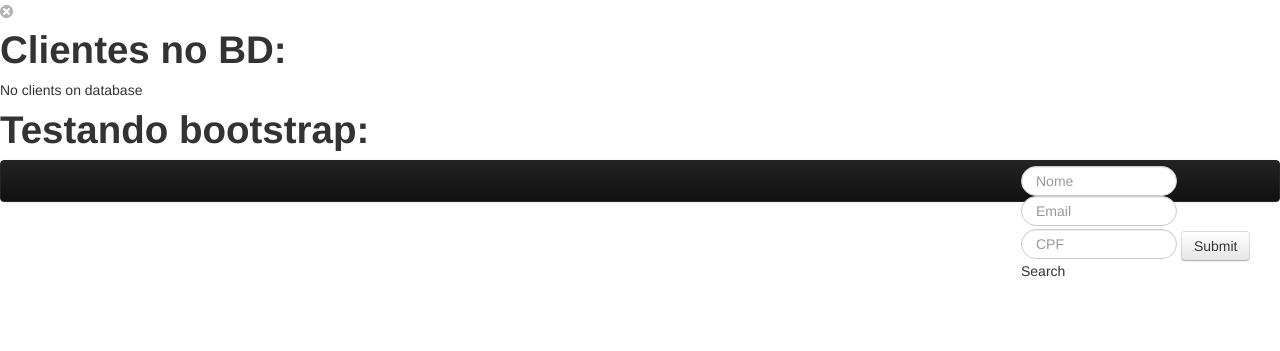
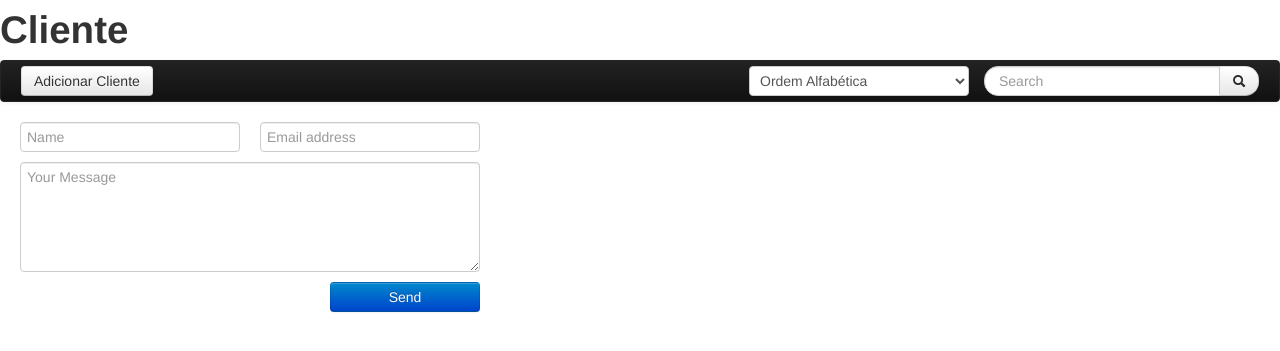
Before and after one commit to nicysneiros/gac, a Django app: page /sematrito/ in a window 1280 px wide. Shown: the top 351 px of the page. Run offline with Django 3.2, Linux system fonts and the light colour scheme; data that the repository does not hold is empty; some libraries are stand-ins or nearby versions.

Commit message:
Modificacoes feitas no index.html (atualmente é a tela de gerenciamente de clientes)

```diff
--- a/atelier/settings.py
+++ b/atelier/settings.py
@@ -159,7 +159,7 @@ LOGGING = {
     }
 }
 
-# import dj_database_url
-# DATABASES['default'] = dj_database_url.config()
+import dj_database_url
+DATABASES['default'] = dj_database_url.config()
 
-# SECURE_PROXY_SSL_HEADER = ('HTTP_X_FORWARDED_PROTO', 'https')
+SECURE_PROXY_SSL_HEADER = ('HTTP_X_FORWARDED_PROTO', 'https')
--- a/atelier/urls.py
+++ b/atelier/urls.py
@@ -10,7 +10,8 @@ urlpatterns = patterns('',
     # url(r'^sematrito/', include('sematrito.foo.urls')),
 
     url(r'^sematrito/$', 'core.views.index'),
-    url(r'^sematrito/bootstrap/$', 'core.views.insertClient'),
+    url(r'^sematrito/addClient/$', 'core.views.addClient'),
+    url(r'^sematrito/editClientName/$', 'core.views.editClientName'),
     # Uncomment the admin/doc line below to enable admin documentation:
     # url(r'^admin/doc/', include('django.contrib.admindocs.urls')),
 
--- a/core/models.py
+++ b/core/models.py
@@ -19,8 +19,6 @@ class Cliente (models.Model):
     endereco = models.ForeignKey(Endereco, db_column='ID_Endereco')
     # Inserindo uma variavel booleana para identificar se o cliente e pessoa juridica ou nao
     juridico = models.BooleanField()
-    # Inserido novo atributo somente para testar ImageField
-    # Foto = models.ImageField(upload_to='fotos/', null=True)
 
     class Meta:
         db_table = 'Cliente'
@@ -43,7 +41,6 @@ class Servico (models.Model):
 
 
 class Produto (Servico):
-    # Produto_id = models.OneToOneField(Servico, parent_link=True, db_column='id')
     tamanho = models.TextField(blank=True)
     categoria = models.TextField(blank=True)
     foto = models.ImageField(null=True, blank=True, upload_to='fotos/',)
@@ -52,7 +49,6 @@ class Produto (Servico):
         db_table = 'Produto'
 
 class Pedido (Servico):
-    # Pedido_id = models.OneToOneField(Servico, parent_link=True, db_column='id')
     descricao = models.TextField(blank=True)
     prazo = models.DateTimeField(blank=True)
     desenho =  models.ImageField(null=True, blank=True, upload_to='desenhos/',)
@@ -61,7 +57,6 @@ class Pedido (Servico):
         db_table = 'Pedido'
 
 class Corporativo(Pedido):
-    # Corporativo_id = models.OneToOneField(Pedido, parent_link=True, db_column='id')
     qtd_P = models.IntegerField(blank=True)
     qtd_M = models.IntegerField(blank=True)
     qtd_G = models.IntegerField(blank=True)
@@ -72,7 +67,6 @@ class Corporativo(Pedido):
 # class Ajuste(Pedido):
 
 class Personalizado(Pedido):
-    # Personalizado_id = models.OneToOneField(Pedido, parent_link=True, db_column='id')
     altura = models.TextField(blank=True)
     largura = models.TextField(blank=True)
 
--- a/core/views.py
+++ b/core/views.py
@@ -3,24 +3,69 @@ from core.models import *
 from django.shortcuts import render
 from django.template import Context, loader
 
+import logging
+from django.views.decorators.csrf import csrf_protect
+from django.shortcuts import render_to_response
+from django.template import RequestContext
+
+logger = logging.getLogger(__name__)
+
+@csrf_protect
 def index(request):
-    clientes = Cliente.objects.all()
-    t = loader.get_template('index.html')
 
-    ctx = Context({'clientes': clientes,})
-
-    return HttpResponse(t.render(ctx))
-
-def insertClient(request):
-    if request.method == 'POST':
-        e = Endereco.objects.get(id=1)
-        c = Client()
-        c.Nome = request.POST.get('nome')
-        c.Email = request.POST.get("email")
-        c.id = request.POST.get("CPF")
-        c.Endereco_id = e.id
-        c.save()
+    linhas = []
 
     clientes = Cliente.objects.all()
 
-    return render(request, 'index.html', locals())
+    for cliente in clientes:
+        telefones = cliente.telefone_set.all()
+        linha = {'cliente': cliente, 'telefones': telefones, }
+        linhas.append(linha)
+
+    return render_to_response('index.html', {'linhas': linhas, }, context_instance=RequestContext(request))
+
+
+# Obs.: Note que falta validar os dados passados pelo usuario. Parte da validacao poderia ser feita no nivel da aplicacao.
+#
+# Obs.2: Precisa criar o campo "ehJuridico" no formulario para adicionar um novo Cliente
+
+@csrf_protect
+def addClient(request):
+
+    if request.method == 'POST':
+        # Cria o endereco
+        e = Endereco()
+        e.logradouro = request.POST.get("logradouro")
+        e.complemento = request.POST.get("complemento")
+        e.bairro = request.POST.get("bairro")
+        e.cidade = request.POST.get("cidade")
+        e.cep = request.POST.get("cep")
+        e.save()
+
+        # Cria o Cliente
+        c = Cliente()
+        c.id = request.POST.get("id")
+        c.nome = request.POST.get('nome')
+        c.email = request.POST.get("email")
+        c.endereco = e
+        c.juridico = True
+        c.save()
+
+        # Cria o telefone
+        celular = Telefone()
+        celular.numero = request.POST.get("celular")
+        celular.save()
+
+        fixo = Telefone()
+        fixo.numero = request.POST.get("residencial")
+        fixo.save()
+
+        # Associa o telefone ao Cliente
+        celular.clientes.add(c)
+        fixo.clientes.add(c)
+
+    return index(request)
+
+@csrf_protect
+def editClientName(request):
+    return render_to_response('index.html', {}, context_instance=RequestContext(request))
--- a/static/css/gac-style.css
+++ b/static/css/gac-style.css
@@ -38,3 +38,13 @@
 	padding-left: 50px;
 	padding-right: 50px;
 }
+
+/**************** Clientes **********************/
+
+#search-form {
+	margin: 5px 0 0 0;
+}
+
+#sort-select {
+	margin: 5px 15px 0 0;
+}
--- a/templates/index.html
+++ b/templates/index.html
@@ -4,36 +4,198 @@
 	<meta charset="UTF-8">
 	<title>Document</title>
 
+	<script src="{{STATIC_URL}}js/jquery.min.js"></script>
 	<script type="text/javascript" src="{{STATIC_URL}}js/bootstrap.js"></script>
+	<script type="text/javascript" src="{{STATIC_URL}}js/bootstrap-editable.js"></script>
 	<link href="{{STATIC_URL}}css/bootstrap.min.css" rel="stylesheet" media="screen">
+	<link rel="stylesheet" href="{{STATIC_URL}}css/bootstrap-editable.css" >
+	<link href="{{STATIC_URL}}css/gac-style.css" rel="stylesheet" media="screen">
+
+	<script type="text/javascript">
+
+	 $(document).ready(function (){
+
+	 	// Criar evento de clique em cada btn-remove para que um método post seja lançado (e, assim, remover um cliente clicado na tabela)
+
+	 	$(document).on('click','.btn-remove',{}, function () { confirm('Deseja mesmo deletar este cliente?'); });
+
+
+	 	$.fn.editable.defaults.mode = 'inline';
+
+	 	$('.nameClient').editable();
+	 	$('.phoneClient').editable();
+
+	 });
+
+	</script>
 </head>
 <body>
-	<img src="{{STATIC_URL}}img/clear.png">
 
-	<h1>Clientes no BD:</h1>
+	<h1> Cliente </h1>
 
-	{% if clientes %}
-	<ul>
-		{% for cliente in clientes %}
-		<li>{{cliente.Nome}}</li>
-		{% endfor %}
-	</ul>
+	<div class="navbar navbar-inverse">
+  		<div class="navbar-inner">
+
+  			<!-- Botão para adicionar novo cliente -->
+  			<button type="button"class="btn" data-toggle="modal" data-target="#addClienteModal">Adicionar Cliente</button>
+
+			<!-- Botão para procurar cliente -->
+			<form id="search-form" class="form-search pull-right">
+				<div class="input-append">
+  					<input type="text" class="search-query" placeholder="Search">
+  					<button type="submit" class="btn"><i class="icon-search"></i></button>
+  				</div>
+			</form>
+
+			<!-- Combobox para escolha do tipo de ordenamento -->
+			<select id="sort-select"class="pull-right">
+  				<option>Ordem Alfabética</option>
+  				<option>Pedidos em aberto</option>
+			</select>
+		</div>
+	</div>
+
+	<!-- Tabela de Clientes -->
+
+	{% if linhas %}
+	<table class="table table-striped table-bordered table-hover">
+		<thead>
+			<tr>
+				<th>Nome</th>
+				<th>Telefone</th>
+				<th>Pedidos em Aberto</th>
+				<th>Produtos Comprados</th>
+				<th></th>
+			</tr>
+		</thead>
+			{% for linha in linhas %}
+			<tr>
+				<td><a href="#" class="nameClient" data-type="text" data-pk="{{linha.cliente.id}}" data-url="/sematrito/editClientName/">{{linha.cliente.nome}}</a></td>
+				<td><a href="#" class="phoneClient" data-type="text" data-pk="{{linha.cliente.id}}" data-url="/sematrito/editClientName/">{{linha.telefones}}</a></td>
+				<td></td>
+				<td></td>
+				<td><a type="button" class="btn-remove" href="#"><i class="icon-remove"></i></a></td>
+			</tr>
+			{% endfor %}
+		<tbody>
+
+		</tbody>
+	</table>
 	{% else %}
-	<p> No clients on database</p>
 	{% endif %}
 
-	<h1>Testando bootstrap:</h1>
+		<!-- Modal para adicionar novo cliente  -->
 
-	<div class="navbar navbar-inverse">
-	  <div class="navbar-inner">
-		<form class="form-search" style="position:absolute; margin-left: 1000px; margin-top:5px;" method="POST" action="/sematrito/bootstrap/">
+		<!-- O que precisa ser feito:
+
+			 1.  Organizar o posicionamento dos elementos
+			 2.  Colocar a acao de submit/post no botao que esta no modal-footer (atualmente esta no botao interno ao form)
+		-->
+
+	<div id="addClienteModal" class="modal hide fade">
+  		<div class="modal-header">
+    		<button type="button" class="close" data-dismiss="modal" aria-hidden="true">&times;</button>
+    		<h3>Adicionar Cliente</h3>
+ 		</div>
+ 		<div class="modal-body">
+
+			<form class="form-horizontal" method="POST" action="/sematrito/addClient/">
 				{% csrf_token %}
-	    		<input type="text" class="span2 search-query" placeholder="Nome" name="nome">
-	    		<input type="text" class="span2 search-query" placeholder="Email" name="email">
-	    		<input type="text" class="span2 search-query" placeholder="CPF" name="CPF">
-	    		<input type="submit" class="btn">Search</input>
-	  	</form>
-	  </div>
+
+		  		<fieldset>
+					<div class="control-group">
+		    			<label class="control-label" for="inputName">Nome:</label>
+		    			<div class="controls">
+		      				<input type="text" id="inputName" name="nome">
+		    			</div>
+		  			</div>
+		  			<div class="control-group">
+		    			<label class="control-label" for="inputEmail">Email:</label>
+		    			<div class="controls">
+		      				<input type="text" id="inputEmail" name="email">
+		    			</div>
+		  			</div>
+		  			<div class="control-group">
+		    			<label class="control-label" for="inputId">CPF/CNPJ:</label>
+		    			<div class="controls">
+		      				<input type="text" id="inputId" name="id">
+		    			</div>
+		  			</div>
+		  			<h4>Telefones</h4>
+		  			<div class="control-group">
+		    			<label class="control-label" for="inputCellPhone">Telefone Celular:</label>
+		    			<div class="controls">
+		      				<input type="text" id="inputCellPhone" name="celular">
+		    			</div>
+		  			</div>
+		    		<div class="control-group">
+		    			<label class="control-label" for="inputPhone">Telefone Residencial:</label>
+		    			<div class="controls">
+		      				<input type="text" id="inputPhone" name="residencial">
+		    			</div>
+		  			</div>
+		  			<h4>Endereço</h4>
+		  			<div class="control-group">
+		    			<label class="control-label" for="inputStreet">Logradouro:</label>
+		    			<div class="controls">
+		      				<input type="text" id="inputStreet" name="logradouro">
+		    			</div>
+		  			</div>
+		  			<div class="control-group">
+		    			<label class="control-label" for="inputCompl">Complemento:</label>
+		    			<div class="controls">
+		      				<input type="text" id="inputCompl" name="complemento">
+		    			</div>
+		  			</div>
+		  			<div class="control-group">
+		    			<label class="control-label" for="inputZipCode">CEP:</label>
+		    			<div class="controls">
+		      				<input type="text" id="inputZipCode" name="cep">
+		    			</div>
+		  			</div>
+		  			<div class="control-group">
+		    			<label class="control-label" for="inputNeig">Bairro:</label>
+		    			<div class="controls">
+		      				<input type="text" id="inputNeig" name="bairro">
+		    			</div>
+		  			</div>
+		  			<div class="control-group">
+
+		    			<label class="control-label" for="inputCity">Cidade:</label>
+
+		    			<div class="controls controls-row">
+		      				<input type="text" id="inputCity" name="cidade">
+		    			</div>
+		  			</div>
+
+		  		</fieldset>
+
+		  		<button class="btn" data-dismiss="modal" aria-hidden="true">Cancelar</button>
+		  		<button type="submit" class="btn">Adicionar</button>
+			</form>
+
+ 		</div>
+  		<div class="modal-footer">
+    		<button class="btn" data-dismiss="modal" aria-hidden="true">Cancelar</button>
+    		<button id="modal-btn-save" class="btn btn-primary">Salvar</button>
+  		</div>
+	</div>
+
+	<div class="span6">
+		  <form>
+			    <div class="controls controls-row">
+			      <input id="name" name="name" type="text" class="span3" placeholder="Name">
+			      <input id="email" name="email" type="email" class="span3" placeholder="Email address">
+			    </div>
+
+			   <div class="controls">
+			     <textarea id="message" name="message" class="span6" placeholder="Your Message" rows="5"></textarea>
+			   </div>
+
+			   <div class="controls">
+			     <button id="contact-submit" type="submit" class="btn btn-primary input-medium pull-right">Send</button>
+			   </div>
+		  </form>
 	</div>
 </body>
 </html>
```
Also changed, not shown: core/migrations/0001_initial.py, 7 other files.
